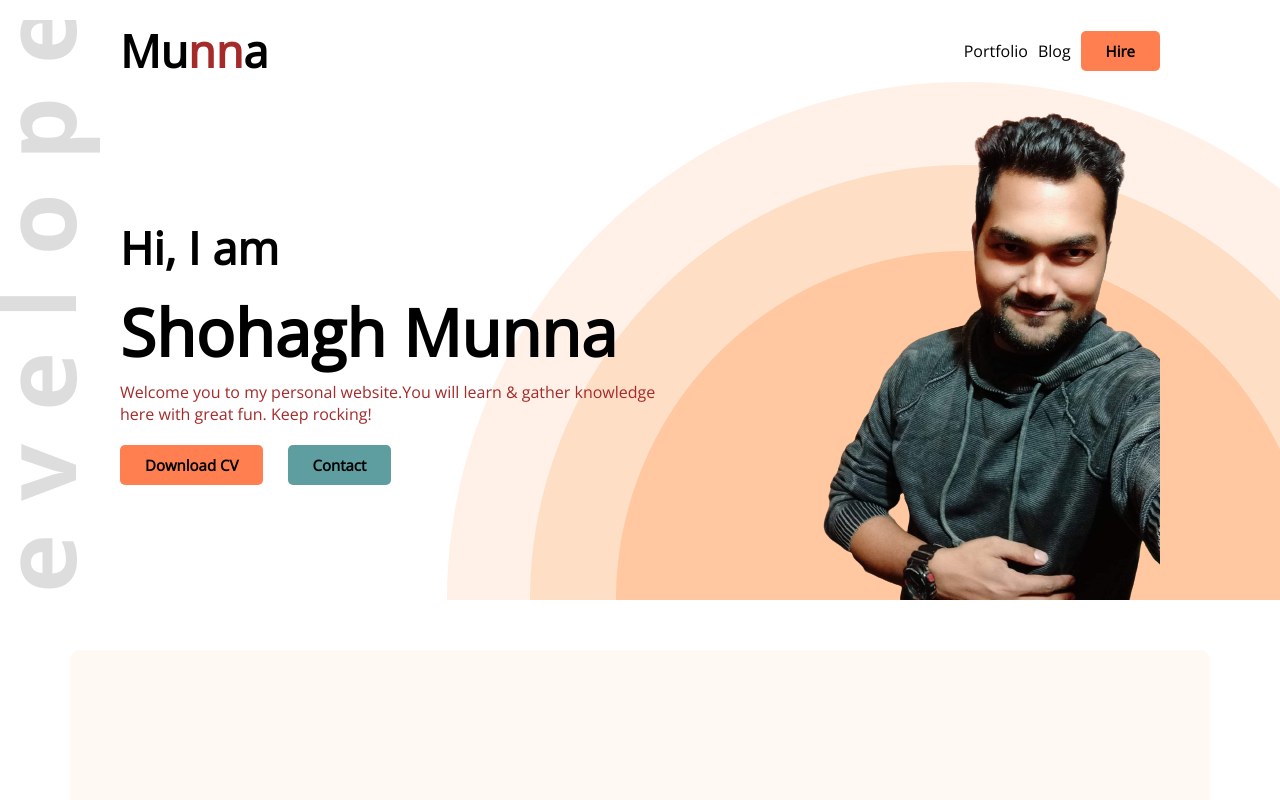
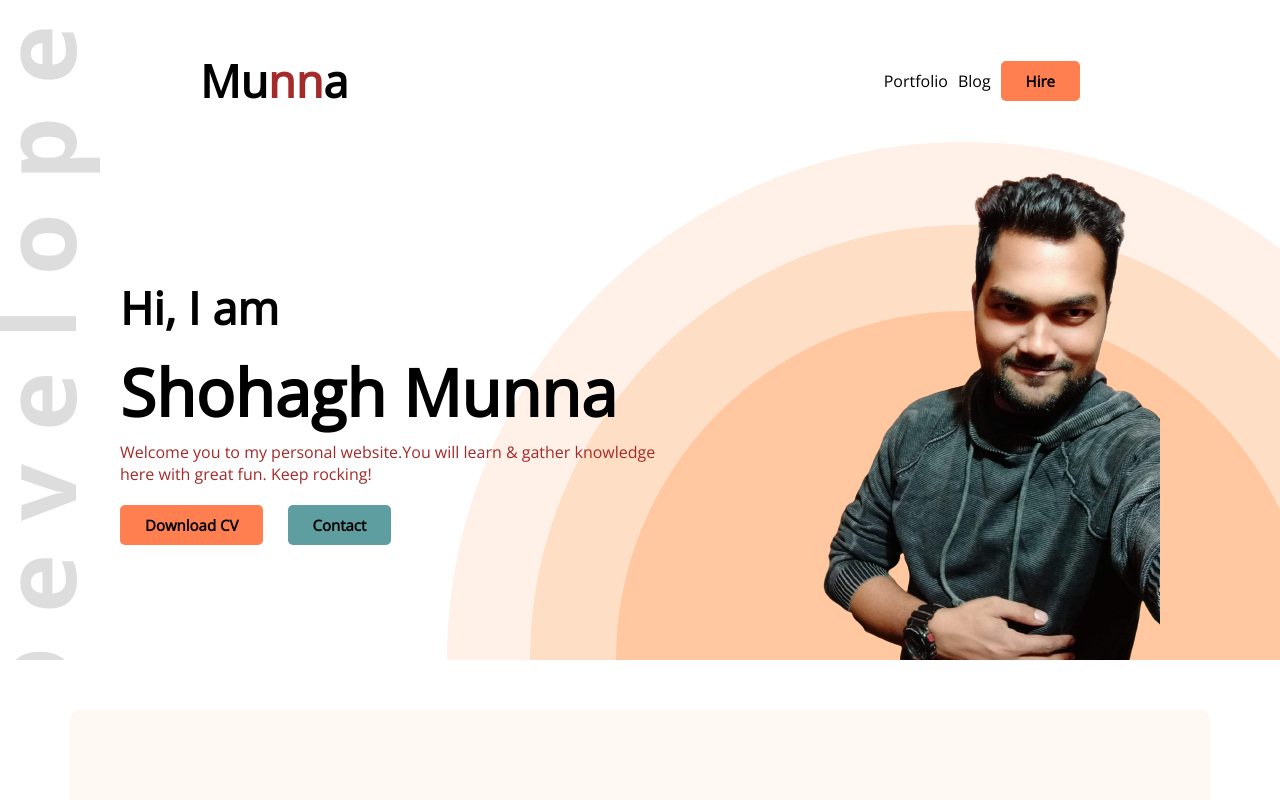
Before and after one commit to Shohagh019/developer.portfolio, a plain HTML site: page index.html in a window 1280 px wide. Shown: the top 800 px of the page. Drawn offline with nearby package versions, Linux system fonts and the light colour scheme.

Commit message:
fixed nav padding

```diff
--- a/styles/porfolio.css
+++ b/styles/porfolio.css
@@ -15,7 +15,7 @@
 nav{
     display: flex;
     justify-content: space-between;
-    margin: 20px 120px;
+    padding: 50px 200px;
 }
 nav ul{
     display: flex;
```
